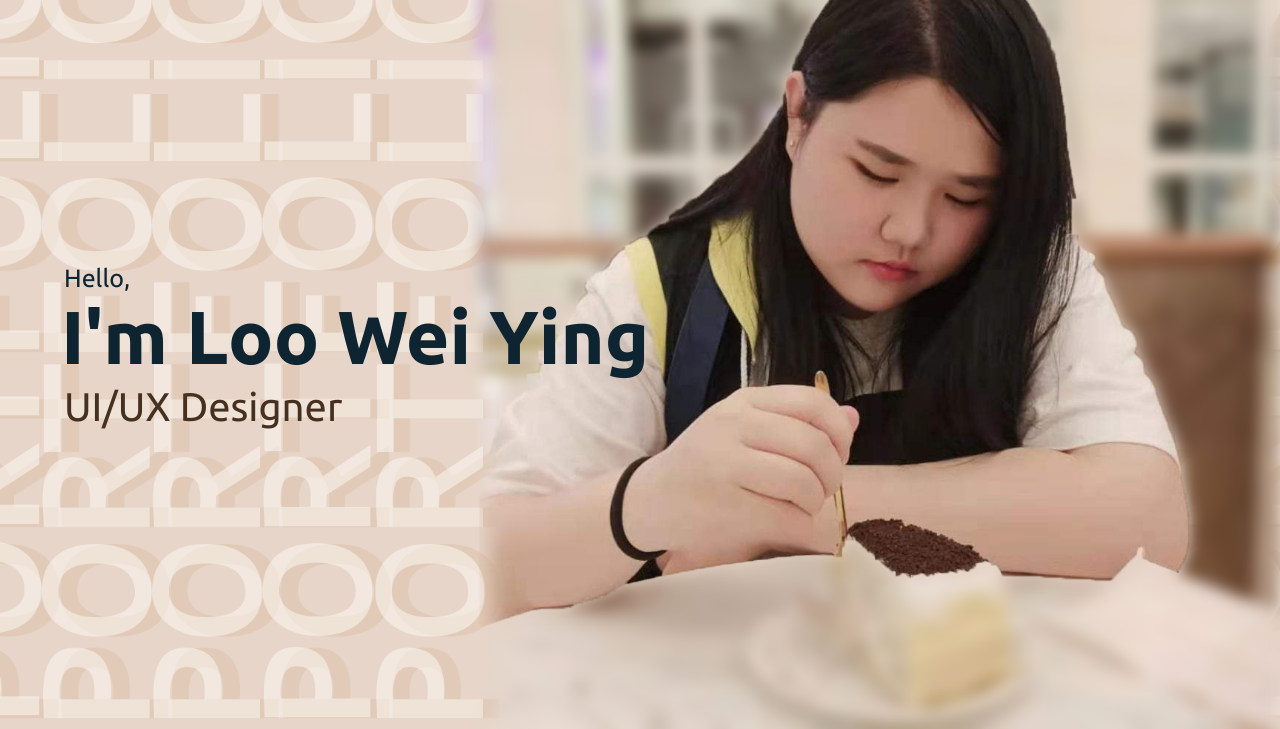
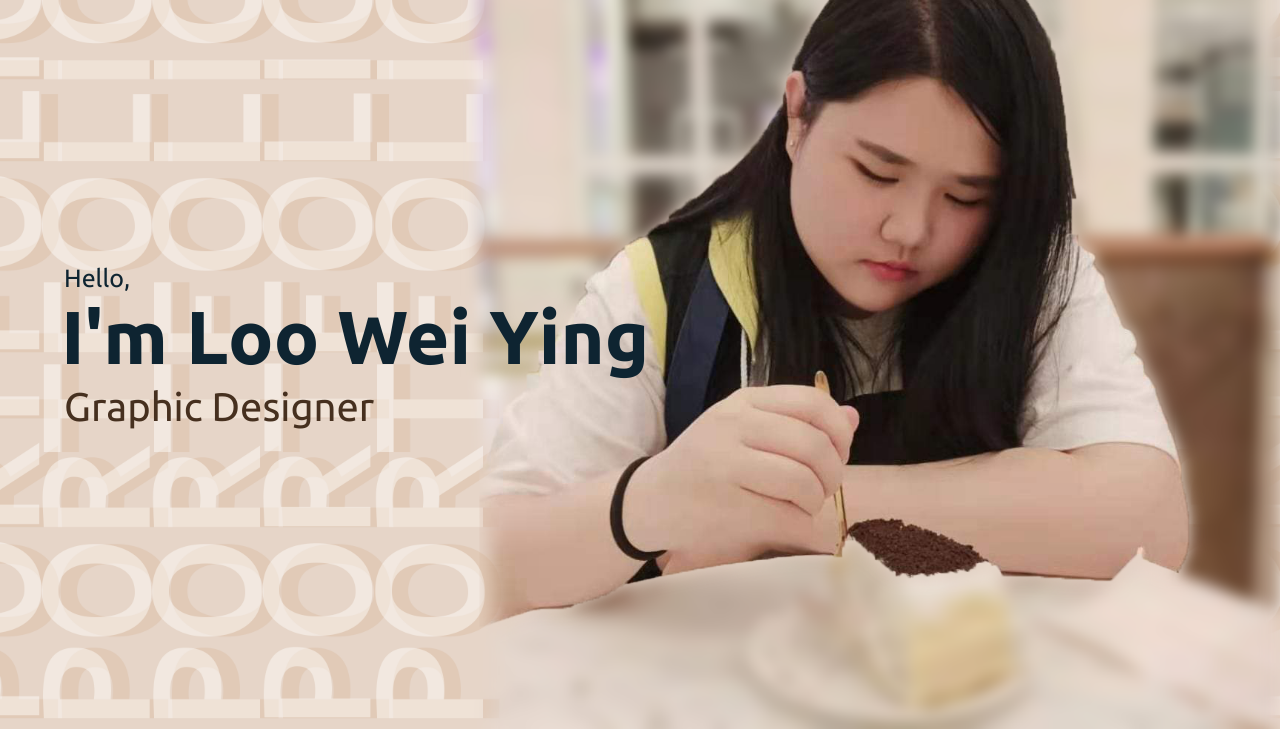
Before and after one commit to GraceLoo97/GraceLoo97.github.io, a plain HTML site: page index.html in a window 1280 px wide. Shown: the part 71-800 px from the top of the page. Drawn offline with Linux system fonts and the light colour scheme.

Commit message:
Update index.html

```diff
--- a/index.html
+++ b/index.html
@@ -52,7 +52,7 @@
      <div class="text">
        <div class="text-one">Hello,</div>
        <div class="text-two">I'm Loo Wei Ying</div>
-       <div class="text-three">UI/UX Designer</div>
+       <div class="text-three">Graphic Designer</div>
        <div class="text-four"></div>
      </div>
    </div>
```
